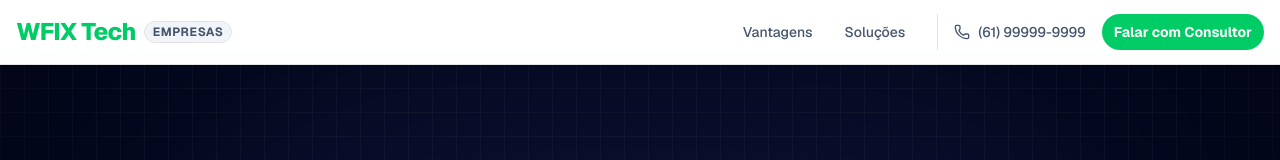
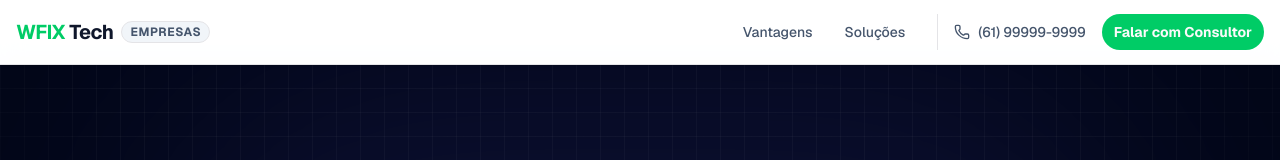
Before and after one commit to wheslancardoso/wtechprot, a Next.js app: page /para-empresas in a window 1280 px wide. Shown: the top 160 px of the page. Built offline with nearby package versions, Linux system fonts and the light colour scheme; no server answers.

Commit message:
fix(b2b): padroniza logo no header e remove menções a software no footer

```diff
--- a/src/app/(b2b)/para-empresas/layout.tsx
+++ b/src/app/(b2b)/para-empresas/layout.tsx
@@ -5,8 +5,8 @@ import { Button } from '@/components/ui/button'
 import { getTenantData } from '@/lib/get-tenant-data'
 
 export const metadata: Metadata = {
-    title: 'WFIX Tech Empresas | Gestão de TI e Sistemas',
-    description: 'Soluções de Tecnologia para pequenos negócios. Sistemas de gestão, automação com IA, e infraestrutura de redes.',
+    title: 'WFIX Tech Empresas | Gestão de TI e Infraestrutura',
+    description: 'Soluções de Tecnologia para pequenos negócios. Gestão de hardware, manutenção preventiva e infraestrutura de redes.',
 }
 
 export default async function B2BLayout({
@@ -22,7 +22,10 @@ export default async function B2BLayout({
             <header className="fixed top-0 w-full z-50 bg-white/90 dark:bg-slate-900/90 backdrop-blur-md border-b border-slate-200 dark:border-slate-800 shadow-sm">
                 <div className="container mx-auto px-4 h-16 flex items-center justify-between">
                     <Link href="/" className="flex items-center gap-2 hover:opacity-80 transition-opacity">
-                        <span className="text-primary font-extrabold text-2xl tracking-tight">WFIX Tech</span>
+                        <span className="font-bold text-xl tracking-tight">
+                            <span className="text-primary">WFIX </span>
+                            <span className="text-slate-900 dark:text-white">Tech</span>
+                        </span>
                         <span className="px-2 py-0.5 rounded-full bg-slate-100 dark:bg-slate-800 text-slate-600 dark:text-slate-300 text-xs uppercase tracking-wider font-bold border border-slate-200 dark:border-slate-700">Empresas</span>
                     </Link>
 
@@ -51,14 +54,14 @@ export default async function B2BLayout({
                 <div className="container mx-auto px-4 grid md:grid-cols-4 gap-8">
                     <div className="col-span-2">
                         <span className="text-primary font-extrabold text-xl block mb-4">WFIX Tech Empresas</span>
-                        <p className="max-w-xs mb-4">Parceiro estratégico de tecnologia para pequenos negócios. Do sistema de gestão à infraestrutura.</p>
+                        <p className="max-w-xs mb-4">Parceiro estratégico de tecnologia para pequenos negócios. Da estabilidade dos computadores à infraestrutura.</p>
                     </div>
 
                     <div>
                         <h4 className="font-bold text-slate-900 dark:text-white mb-4">Soluções</h4>
                         <ul className="space-y-2">
-                            <li><a href="#" className="hover:text-primary">Sistemas de Gestão</a></li>
-                            <li><a href="#" className="hover:text-primary">Automação com IA</a></li>
+                            <li><a href="#" className="hover:text-primary">Gestão de Equipamentos</a></li>
+                            <li><a href="#" className="hover:text-primary">Suporte de Hardware</a></li>
                             <li><a href="#" className="hover:text-primary">Redes & Wi-Fi</a></li>
                         </ul>
                     </div>
```
